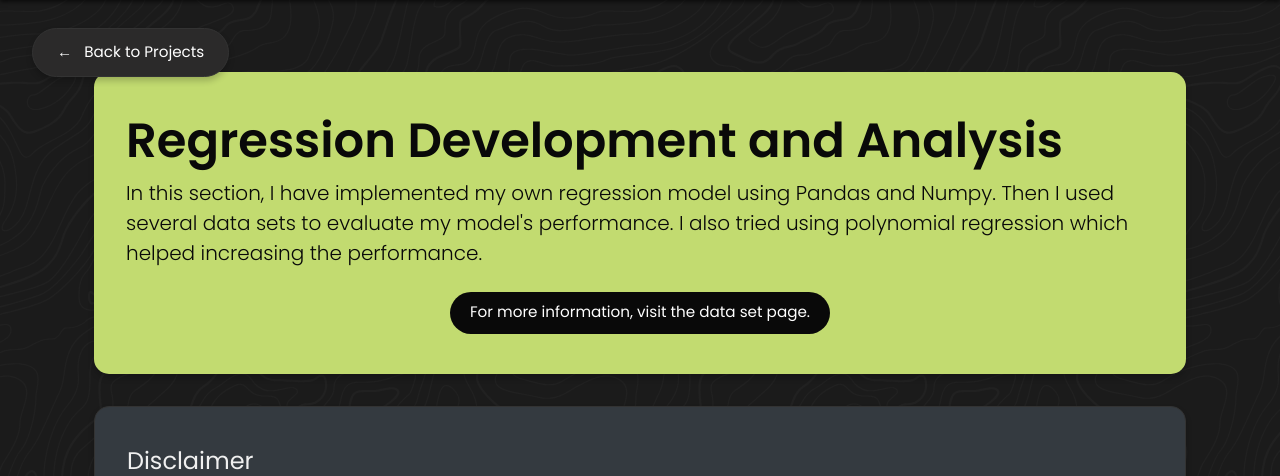
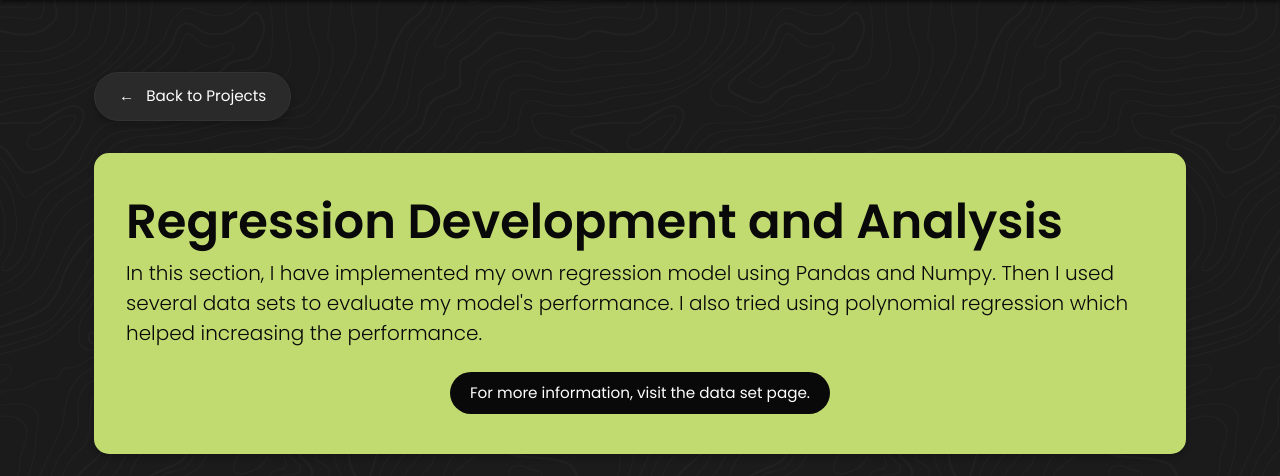
Before and after one commit to berkaybgk/portfolio, a Django app: page /projects/regression/ in a window 1280 px wide. Shown: the part 84-560 px from the top of the page. Run offline with Django 5.2, Linux system fonts and the light colour scheme; some libraries are stand-ins or nearby versions.

Commit message:
change back to projects button

```diff
--- a/portfolio/website/templates/website/project_detail.html
+++ b/portfolio/website/templates/website/project_detail.html
@@ -21,10 +21,6 @@
     }
 
     .back-button {
-        position: fixed;
-        top: 7rem;
-        left: 2rem;
-        z-index: 1000;
         background: var(--card-bg);
         color: var(--text-primary);
         border: 1px solid #333333;
@@ -35,6 +31,8 @@
         text-decoration: none;
         transition: all 0.3s ease;
         box-shadow: 0 4px 6px rgba(0, 0, 0, 0.2);
+        display: inline-block;
+        margin-bottom: 2rem;
     }
 
     .back-button:hover {
@@ -219,6 +217,10 @@
 
 {% block content %}
 <div class="container py-4">
+
+    <!-- Back Button -->
+    <a href="{% url 'ds_projects' %}" class="back-button">Back to Projects</a>
+
     <!-- Project Header -->
     <div class="project-header">
         <h1 class="display-5 fw-bold">{{ project_name }}</h1>
@@ -231,10 +233,6 @@
         </div>
         {% endif %}
     </div>
-
-    <!-- Back Button -->
-    <a href="{% url 'ds_projects' %}" class="back-button">Back to Projects</a>
-
 
     <!-- Disclaimer -->
     <div class="disclaimer">
```
